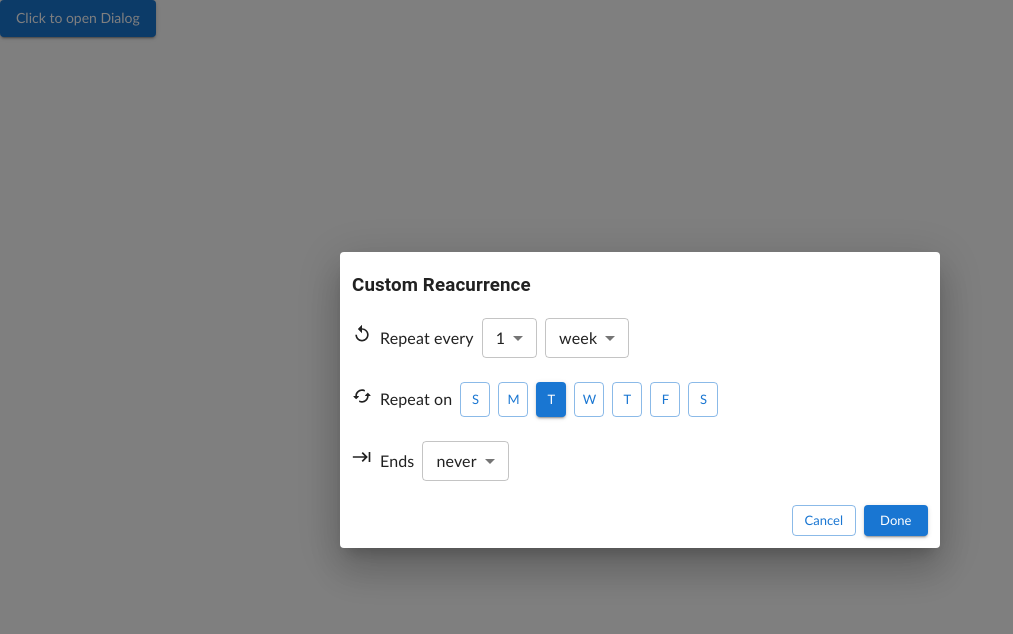
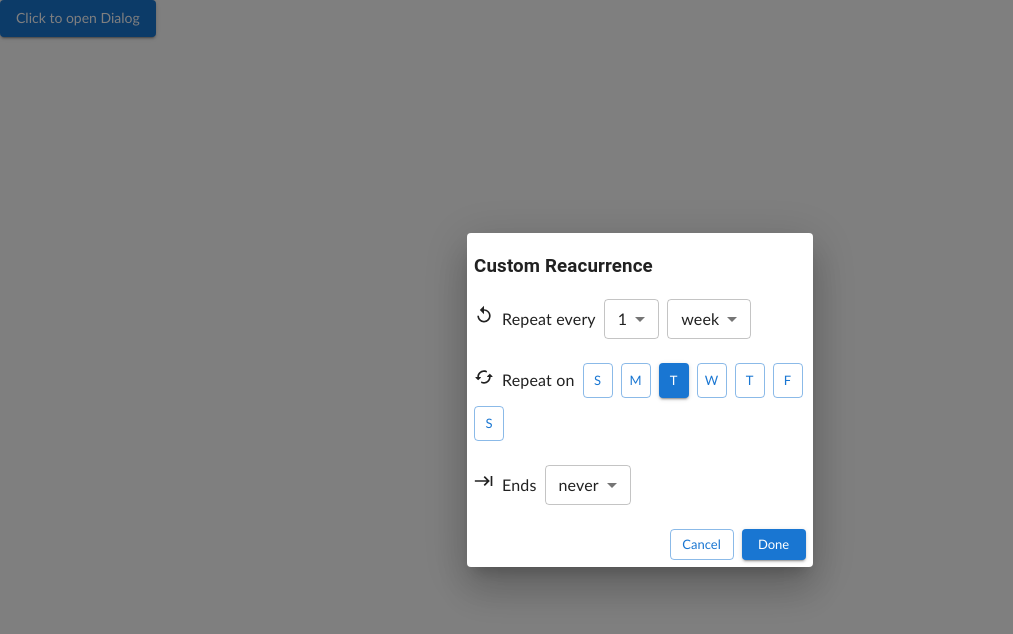
Before and after one commit to noycohen0904/magical, a React (Create React App) app: page / in a window 1280 px wide. Both pictures are taken after a click on the button "Click to open Dialog". Shown: the top 634 px of the page, without its empty margins (0-1013 px from the left). Built offline with nearby package versions, Linux system fonts and the light colour scheme.

Commit message:
set default state when close dialog

```diff
--- a/src/components/CustomDialog.tsx
+++ b/src/components/CustomDialog.tsx
@@ -82,12 +82,17 @@ const CustomDialog = ({
   const closeChild = () => {
     closeDialog();
     setRepeatEvery(Period.WEEK);
+    setEnds(EndOptions.NEVER);
   };
 
   return (
-    <Dialog open={open} onClose={() => closeChild()}>
+    <Dialog
+      open={open}
+      onClose={() => closeChild()}
+      sx={{ maxWidth: "32%", marginLeft: "34%" }}
+    >
       <h3 style={{ paddingLeft: "2%" }}>{title}</h3>
-      <Grid container spacing={3} sx={{ paddingLeft: "2%" }}>
+      <Grid container spacing={3} sx={{ paddingLeft: "2%" }} maxWidth="sm">
         <RepeatEvery
           numberChanged={(value: string) => setRepeatCount(value)}
           periodChanged={(value: string) => setRepeatEvery(value)}
--- a/src/components/RepeatOn.tsx
+++ b/src/components/RepeatOn.tsx
@@ -3,7 +3,6 @@ import { Grid } from "@mui/material";
 import IconHeader from "./IconHeader";
 import { DaysButtons } from "./DaysButtons";
 import { CustomSelect } from "./CustomSelect";
-import AutorenewIcon from "@mui/icons-material/Autorenew";
 import CachedRoundedIcon from "@mui/icons-material/CachedRounded";
 
 interface RepeatOnProps {
```
